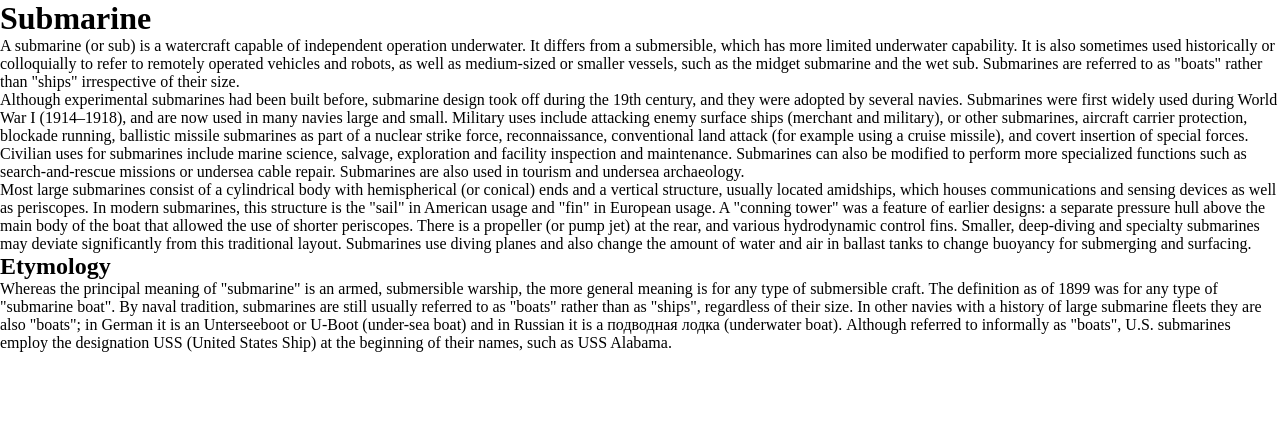
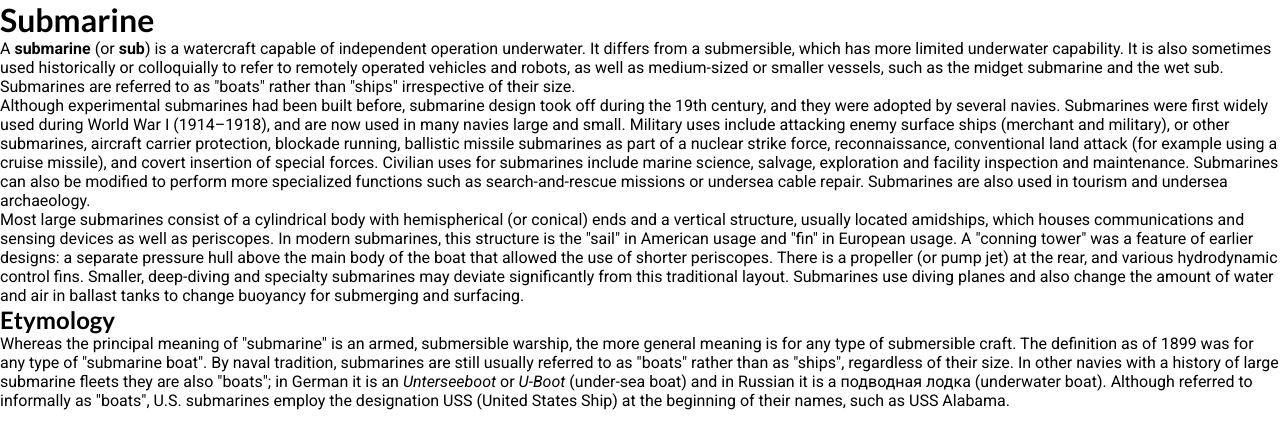
Before and after one commit to Thydren/CISB-Lecture11, a plain HTML site: page index.html in a window 1280 px wide. Drawn offline with Linux system fonts and the light colour scheme.

Commit message:
Did some font styles

```diff
--- a/index.html
+++ b/index.html
@@ -14,7 +14,7 @@
         <h1>Submarine</h1>
     </header>
     <section>
-        <p>A submarine (or sub) is a watercraft capable of independent operation underwater. It differs from a
+        <p>A <span class="bold-me">submarine</span> (or <span class="bold-me">sub</span>) is a watercraft capable of independent operation underwater. It differs from a
             submersible, which has more limited underwater capability. It is also sometimes used historically or
             colloquially to refer to remotely operated vehicles and robots, as well as medium-sized or smaller vessels,
             such as the midget submarine and the wet sub. Submarines are referred to as "boats" rather than "ships"
@@ -43,8 +43,8 @@
     <p>Whereas the principal meaning of "submarine" is an armed, submersible warship, the more general meaning is for
         any type of submersible craft. The definition as of 1899 was for any type of "submarine boat". By naval
         tradition, submarines are still usually referred to as "boats" rather than as "ships", regardless of their size.
-        In other navies with a history of large submarine fleets they are also "boats"; in German it is an Unterseeboot
-        or U-Boot (under-sea boat) and in Russian it is a подводная лодка (underwater boat). Although referred to
+        In other navies with a history of large submarine fleets they are also "boats"; in German it is an <span class="italisize-me">Unterseeboot</span>
+        or <span class="italisize-me">U-Boot</span> (under-sea boat) and in Russian it is a подводная лодка (underwater boat). Although referred to
         informally as "boats", U.S. submarines employ the designation USS (United States Ship) at the beginning of their
         names, such as USS Alabama.</p>
 </section>
--- a/main.css
+++ b/main.css
@@ -4,3 +4,19 @@
     padding: 0;
     margin: 0;
 }
+
+.bold-me {
+    font-weight: 700;
+}
+
+p {
+    font-family: 'Roboto', sans-serif;
+}
+
+h1 {
+    font-family: 'Lato', sans-serif;
+}
+
+.italisize-me {
+    font-style: italic;
+}
```
